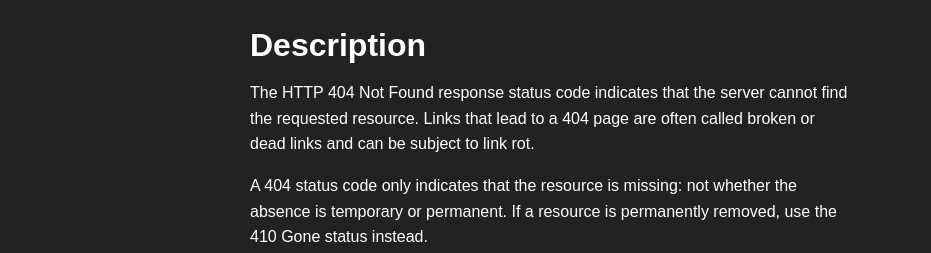
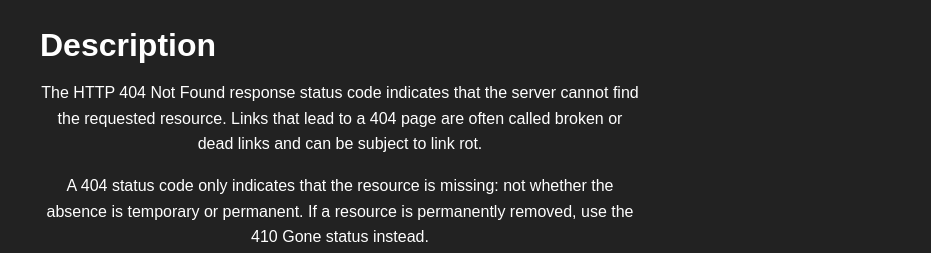
Before and after one commit to ZenitsuTHB/Webserv_42, a plain HTML site: page html/error.html in a window 1280 px wide. Shown: the part 699-952 px from the top of the page, without its empty margins (0-931 px from the left). Drawn offline with Linux system fonts and the light colour scheme.

Commit message:
tiny css mod

```diff
--- a/html/error.css
+++ b/html/error.css
@@ -76,16 +76,15 @@ main {
     font-size: 2rem;
     margin-bottom: 10px;
     text-align: left;  /* Alinea h2 a la izquierda */
-    margin-left: 230px;
+    margin-left: 20px;
 }
 
 .error-content p {
     font-size: 1rem;
     line-height: 1.6;
     max-width: 600px;
-    text-align: left;
-    margin-left: 230px;
-
+    margin-left: 20px;
+    text-align: center;
 }
 
 
```
